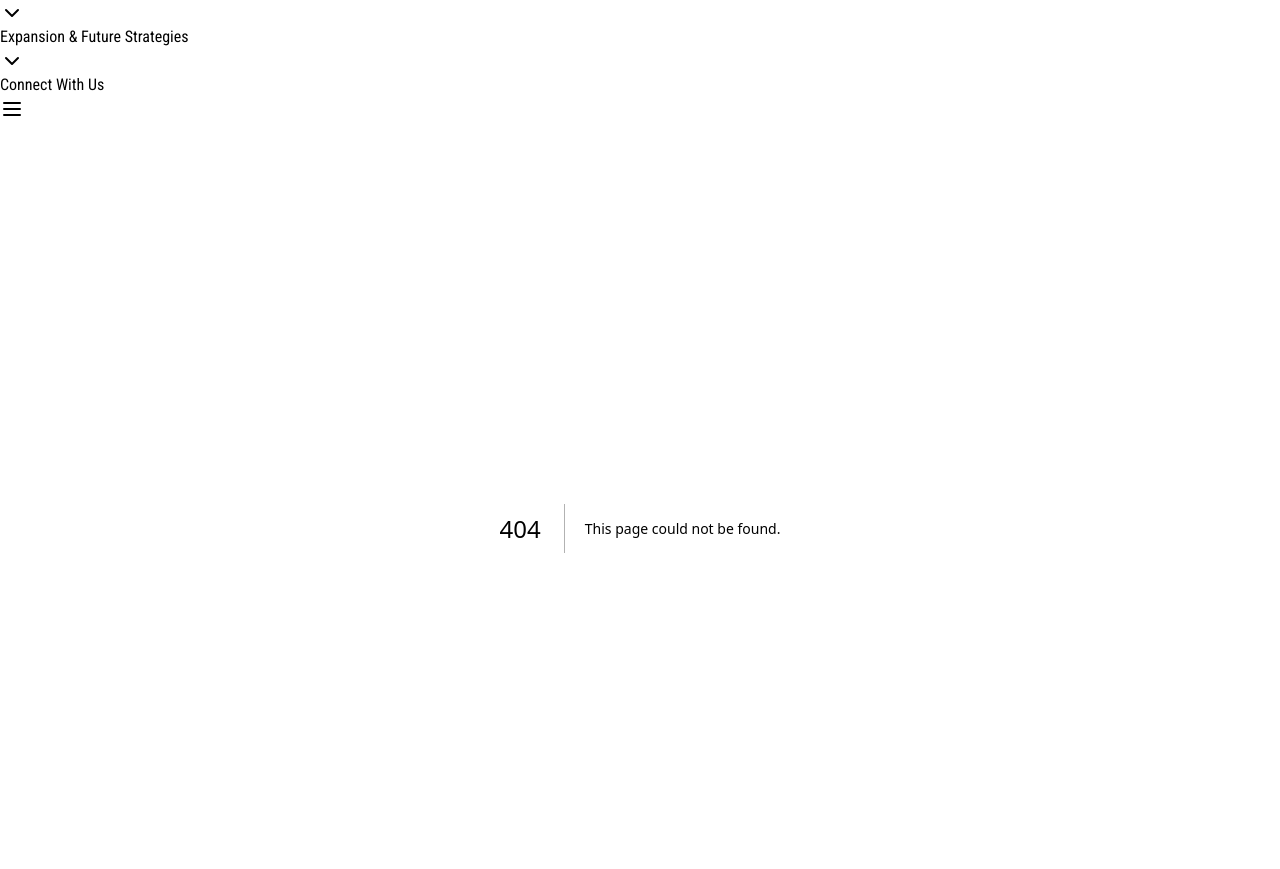
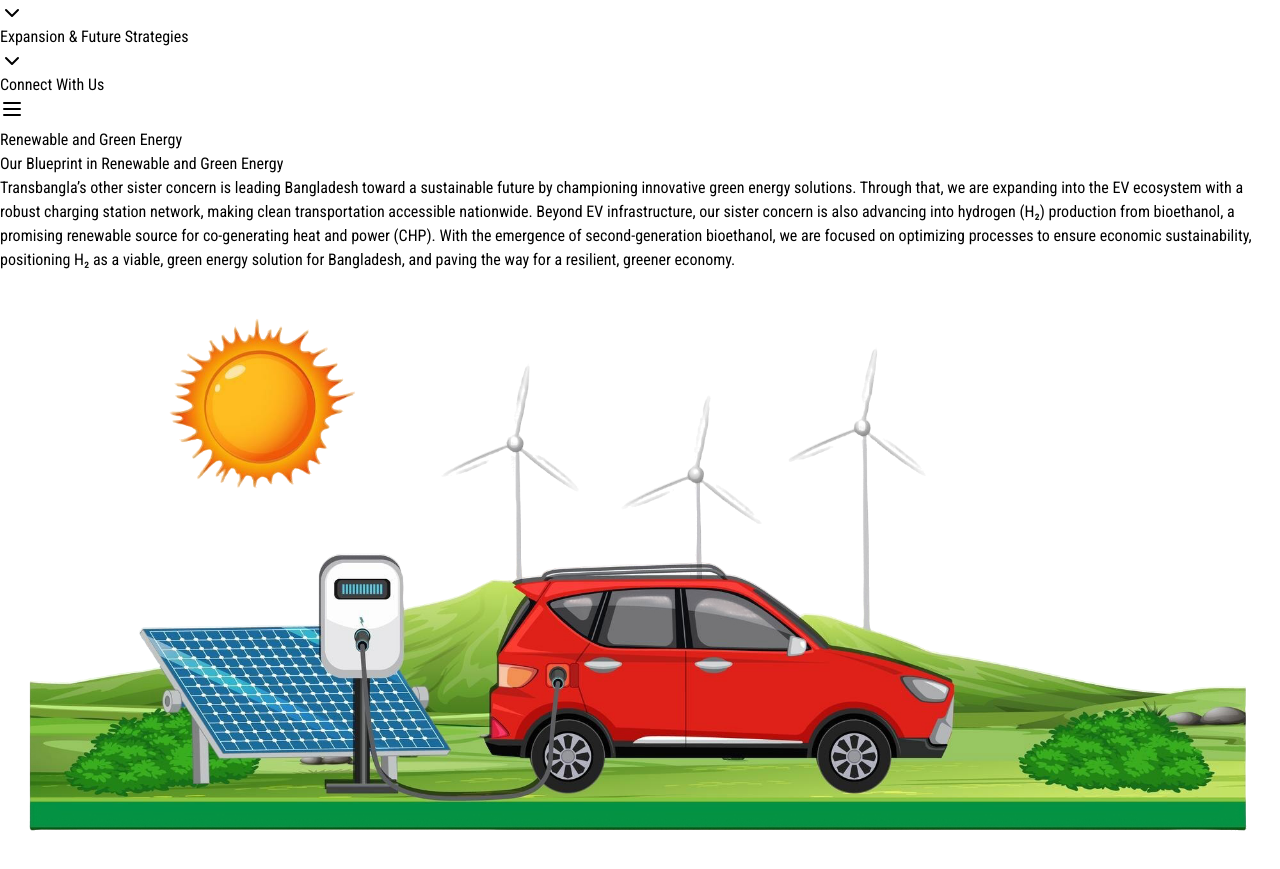
Before and after one commit to Ashik-Ahmed/tbcl-website, a Next.js app: page /expansion-and-future-strategies/renewable-and-green-energy in a window 1280 px wide. Before the commit this address had no page. Shown: the part 423-1292 px from the top of the page. After the commit the page ends 1269 px from the top, so only its background shows below. Built offline with nearby package versions, Linux system fonts and the light colour scheme.

Commit message:
renewable and green energy page created

```diff
--- /dev/null
+++ b/src/app/expansion-and-future-strategies/renewable-and-green-energy/page.jsx
@@ -0,0 +1,51 @@
+import Image from 'next/image';
+import React from 'react';
+
+const RenewableEnergy = () => {
+    return (
+        <div className="min-h-screen">
+            {/* Hero Section */}
+            <section className="relative h-[60vh] flex justify-center items-center bg-gradient-to-r from-blue-500 to-purple-700">
+                <div className="relative h-full flex flex-col justify-center items-center text-center px-4">
+                    <h1 className="text-4xl md:text-6xl font-bold text-white mb-6">
+                        Renewable and Green Energy
+                    </h1>
+                    <div className="w-24 h-1 bg-white rounded-full mb-8"></div>
+                </div>
+            </section>
+
+            <div className='max-w-5xl mx-auto py-16 md:flex md:gap-x-16 md:items-center'>
+                <div className="w-1/2 px-4">
+                    <div className='mb-8'>
+                        <h2 className="text-3xl font-bold mb-4 bg-gradient-to-r from-blue-600 to-purple-600 inline-block text-transparent bg-clip-text">
+                            Our Blueprint in Renewable and Green Energy
+                        </h2>
+                        <div className="w-20 h-1 bg-gradient-to-r from-blue-600 to-purple-600 rounded-full"></div>
+                    </div>
+                    <p className="text-gray-700 mb-4 leading-relaxed">
+                        Transbangla’s other sister concern is leading Bangladesh toward a sustainable future by championing innovative green energy solutions. Through that, we are expanding into the EV ecosystem with a robust charging station network, making clean transportation accessible nationwide. Beyond EV infrastructure, our sister concern is also advancing into hydrogen (H₂) production from bioethanol, a promising renewable source for co-generating heat and power (CHP). With the emergence of second-generation bioethanol, we are focused on optimizing processes to ensure economic sustainability, positioning H₂ as a viable, green energy solution for Bangladesh, and paving the way for a resilient, greener economy.
+                    </p>
+                </div>
+                {/* Image Section */}
+                <div className="w-1/2 relative">
+                    <div className="aspect-w-20 aspect-h-9"> {/* 2000:897 ratio simplified */}
+                        <Image
+                            src="/green-energy.png"
+                            alt="Our Team"
+                            layout="responsive"
+                            width={2000}
+                            height={897}
+                            className="rounded-lg"
+                        />
+                    </div>
+                    {/* Decorative elements */}
+                    <div className="absolute -bottom-6 -right-6 w-24 h-24 bg-blue-100 rounded-full -z-10"></div>
+                    <div className="absolute -top-6 -left-6 w-32 h-32 bg-purple-100 rounded-full -z-10"></div>
+                </div>
+
+            </div>
+        </div>
+    );
+};
+
+export default RenewableEnergy;
```
Also changed, not shown: public/green-energy.png (added).
